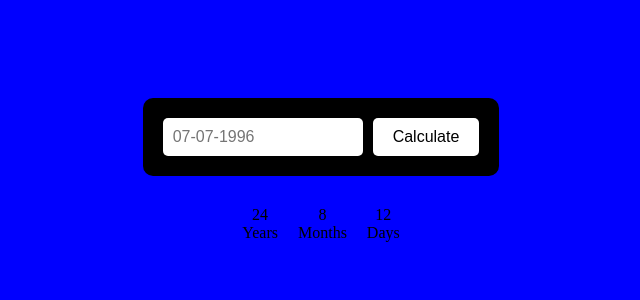
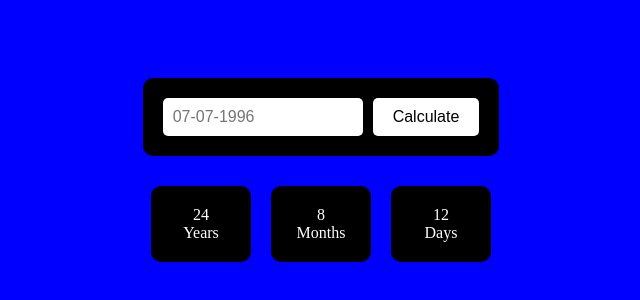
Before and after one commit to ayubi99/classTask-05, a plain HTML site: page index.html in a window 1280 px wide. Shown: the part 230-530 px from the top of the page, without its empty margins (319-959 px from the left). Drawn offline with Linux system fonts and the light colour scheme.

Commit message:
Style box

```diff
--- a/style.css
+++ b/style.css
@@ -50,3 +50,13 @@ body {
     gap: 20px;
     justify-content: center;
 }
+
+.box {
+    background-color: black;
+    color: white;
+    padding: 20px;
+    border-radius: 10px;
+    width: 100px;
+    text-align: center;
+
+}
```
